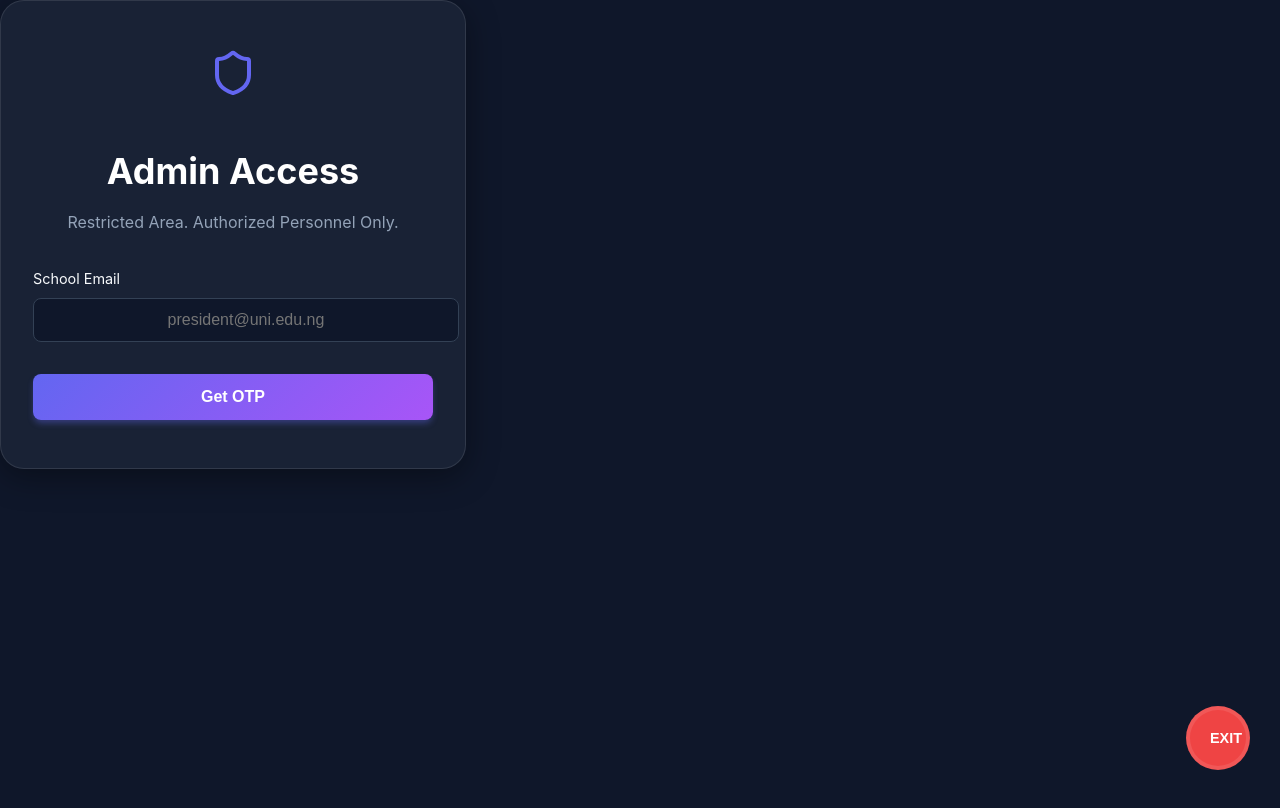
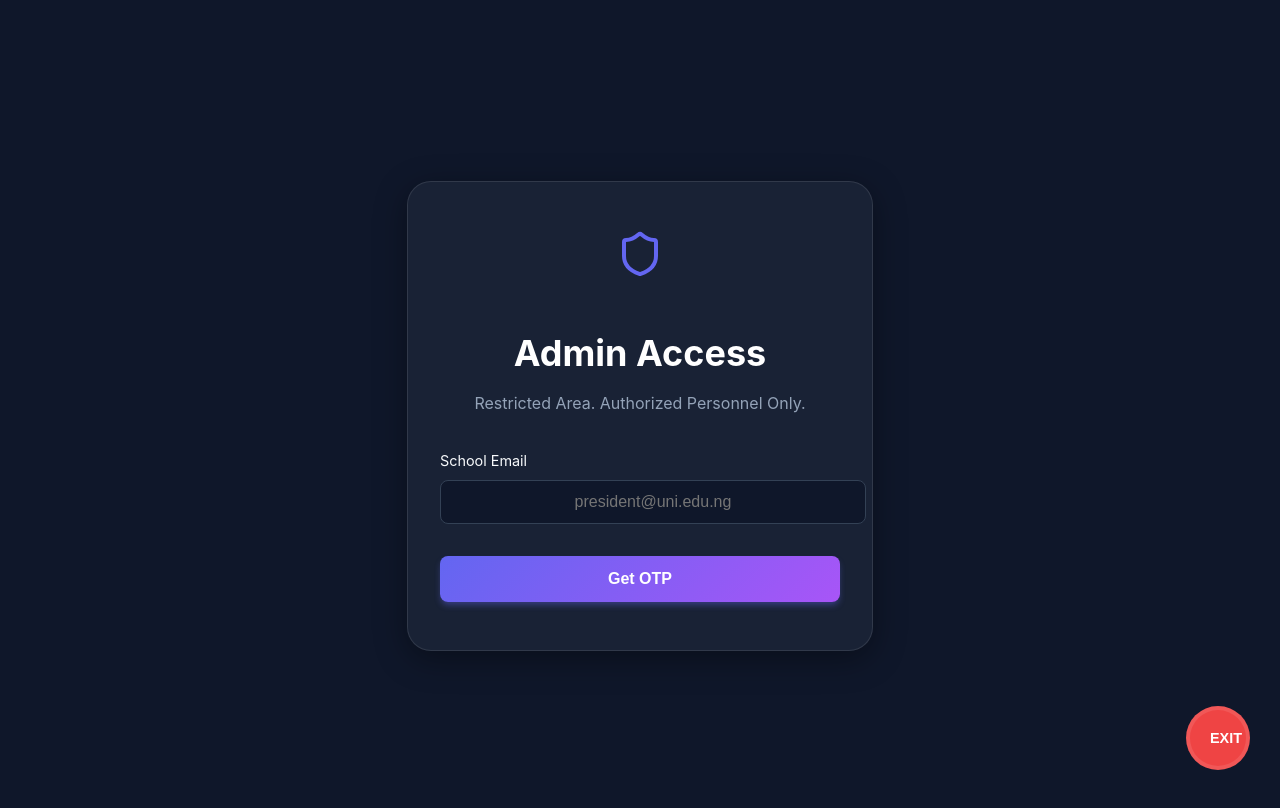
Before and after one commit to sheisjay001/EduVoice, a React app in the folder frontend/: page /admin in a window 1280 px wide. Shown: the top 808 px of the page. Built offline with nearby package versions, Linux system fonts and the light colour scheme; the HTML template or start-up script is replaced by a standard one.

Commit message:
fix: center admin login form

```diff
--- a/frontend/src/components/AdminDashboard.jsx
+++ b/frontend/src/components/AdminDashboard.jsx
@@ -111,7 +111,7 @@ const AdminDashboard = () => {
 
   if (!isAuthenticated) {
     return (
-      <div className="min-h-screen flex items-center justify-center p-4">
+      <div className="min-h-screen" style={{ display: 'flex', flexDirection: 'column', alignItems: 'center', justifyContent: 'center', minHeight: '100vh', padding: '1rem' }}>
         <div className="glass-panel animate-fade-in" style={{ maxWidth: '400px', width: '100%', padding: '3rem 2rem', borderRadius: '24px', textAlign: 'center' }}>
           <Shield size={48} className="text-primary" style={{ marginBottom: '1rem', color: 'var(--primary)' }} />
           <h2 style={{ marginBottom: '0.5rem' }}>Admin Access</h2>
```
